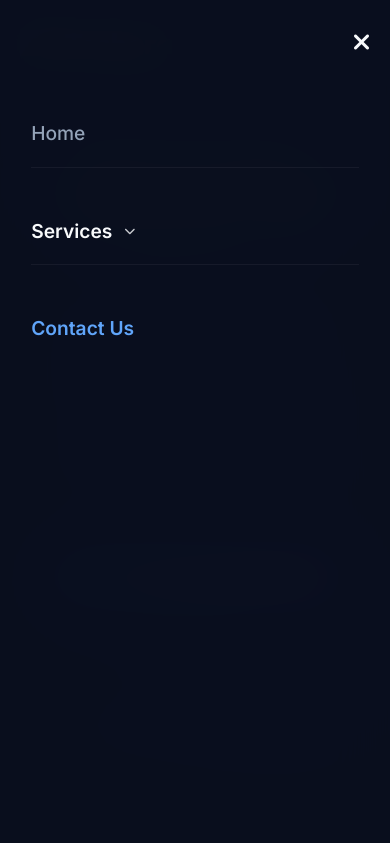
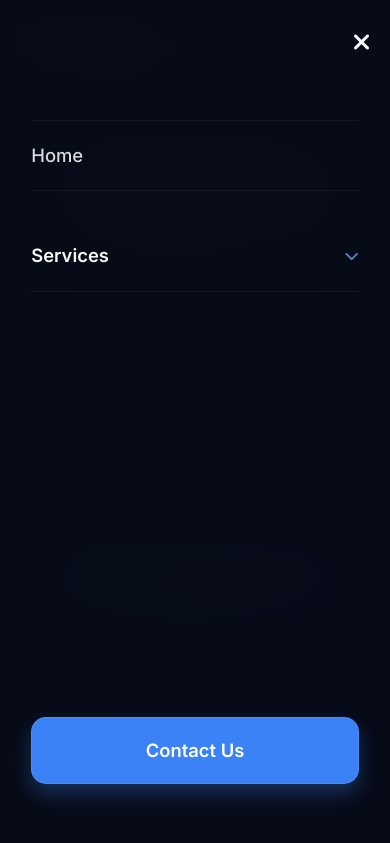
Before and after one commit to mgfdude/techoraportfolio-, a plain HTML site: page index.html in a window 390 px wide. Both pictures are taken after a click on the element 360 px from the left and 43 px from the top of the page. Shown: the top 843 px of the page. Drawn offline with Linux system fonts and the light colour scheme; grey boxes are pictures that could not be loaded.

Commit message:
Premium Mobile UX: Full-screen app-style menu with bottom CTA and enhanced hierarchy

```diff
--- a/style.css
+++ b/style.css
@@ -1147,47 +1147,66 @@ html.modal-open, body.modal-open, html.menu-open, body.menu-open {
         top: 0;
         right: -100%;
         height: 100vh;
-        width: 100%; /* Full screen */
-        background: rgba(10, 15, 30, 0.98);
-        backdrop-filter: blur(25px);
-        -webkit-backdrop-filter: blur(25px);
+        width: 100%;
+        background: rgba(8, 12, 24, 0.98);
+        backdrop-filter: blur(30px);
+        -webkit-backdrop-filter: blur(30px);
         flex-direction: column;
-        justify-content: flex-start; /* Start from top */
+        justify-content: flex-start;
         align-items: flex-start;
-        padding: 100px 8% 40px; /* Adjusted padding */
-        transition: right 0.4s cubic-bezier(0.4, 0, 0.2, 1);
+        padding: 100px 8% 60px; /* More bottom padding for button */
+        transition: right 0.5s cubic-bezier(0.16, 1, 0.3, 1);
         z-index: 1000;
         overflow-y: auto;
     }
 
     .nav-links.active {
         right: 0;
+        animation: fadeInMenu 0.4s ease forwards;
+    }
+
+    @keyframes fadeInMenu {
+        from { opacity: 0; }
+        to { opacity: 1; }
     }
 
     .nav-links li {
         width: 100%;
         margin: 0;
-        border-bottom: 1px solid rgba(255, 255, 255, 0.05); /* Subtle dividers */
+        border-bottom: 1px solid rgba(255, 255, 255, 0.05);
     }
 
-    .nav-links li:last-child {
-        border-bottom: none;
+    /* Hierarchy Dividers */
+    .nav-links li:first-child {
+        border-top: 1px solid rgba(255, 255, 255, 0.05);
+        margin-top: 20px;
     }
 
     .nav-links li a, .dropdown-toggle {
-        font-size: 1.2rem; /* Slightly smaller */
+        font-size: 1.15rem;
         font-weight: 500;
         display: flex;
         align-items: center;
-        padding: 18px 0; /* Consistent touch area */
+        padding: 20px 0;
         width: 100%;
-        color: var(--text-muted);
-        transition: all 0.3s ease;
+        color: rgba(255, 255, 255, 0.85); /* Increased contrast */
+        transition: all 0.2s ease;
+    }
+
+    .nav-links li a:active, .dropdown-toggle:active {
+        transform: scale(0.98); /* Tap feedback */
+        background: rgba(255, 255, 255, 0.03);
     }
 
     .dropdown-toggle {
-        color: var(--text-main); /* Higher priority for Services */
         font-weight: 600;
+        color: var(--text-main);
+        justify-content: space-between;
+    }
+
+    .dropdown-toggle i {
+        font-size: 0.9rem; /* Bigger icon */
+        color: var(--primary-light);
     }
 
     .dropdown-menu {
@@ -1195,53 +1214,62 @@ html.modal-open, body.modal-open, html.menu-open, body.menu-open {
         opacity: 1;
         visibility: visible;
         transform: none;
-        background: rgba(255, 255, 255, 0.02); /* Subtle background */
+        background: rgba(59, 130, 246, 0.03); /* Subtle card effect */
         border: none;
         box-shadow: none;
-        margin-top: 0;
-        padding: 0 0 15px 20px; /* Indented */
+        margin: 5px 0 15px 5px;
+        padding: 10px 0 10px 30px; /* More indentation */
         display: none;
         min-width: 100%;
-        border-left: 2px solid var(--primary); /* Visual hierarchy */
-        margin-left: 5px;
+        border-left: 2px solid var(--primary);
+        border-radius: 0 15px 15px 0;
     }
 
     .dropdown.active .dropdown-menu {
         display: block;
-        animation: slideDownFade 0.4s ease-out;
+        animation: slideDownFade 0.4s cubic-bezier(0.16, 1, 0.3, 1);
     }
 
     .dropdown.active .dropdown-toggle {
         color: var(--primary-light);
-        padding-bottom: 10px;
-    }
-
-    .dropdown.active .dropdown-toggle i {
-        transform: rotate(180deg);
+        background: rgba(59, 130, 246, 0.05);
+        padding-left: 10px;
+        border-radius: 10px;
     }
 
     .dropdown-menu li {
-        border-bottom: none; /* No dividers in submenu */
+        border: none;
     }
 
     .dropdown-menu li a {
         font-size: 1rem;
-        padding: 12px 0;
-        color: rgba(255, 255, 255, 0.6) !important;
+        padding: 14px 0; /* More spacing between submenu items */
+        color: rgba(255, 255, 255, 0.7) !important;
+    }
+
+    /* Move Contact to bottom */
+    .nav-links li:last-child {
+        margin-top: auto; /* Push to bottom */
+        border-bottom: none;
+        padding-top: 40px;
     }
 
     .nav-links .btn-nav {
-        background: transparent;
-        border: none;
-        padding: 18px 0;
-        color: var(--primary-light) !important;
-        font-weight: 600;
+        background: var(--primary) !important;
+        color: white !important;
+        text-align: center;
+        justify-content: center;
+        border-radius: 15px;
+        font-weight: 700;
+        padding: 18px !important;
+        box-shadow: 0 10px 20px rgba(59, 130, 246, 0.3);
     }
 
     @keyframes slideDownFade {
-        from { opacity: 0; transform: translateY(-5px); }
+        from { opacity: 0; transform: translateY(-10px); }
         to { opacity: 1; transform: translateY(0); }
     }
+
 
     .hamburger {
         display: block;
```
